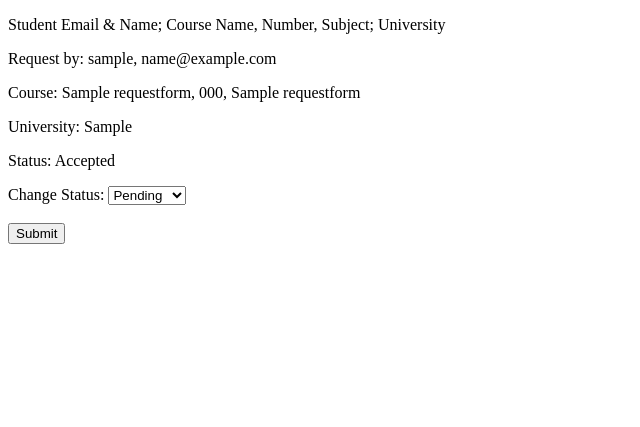
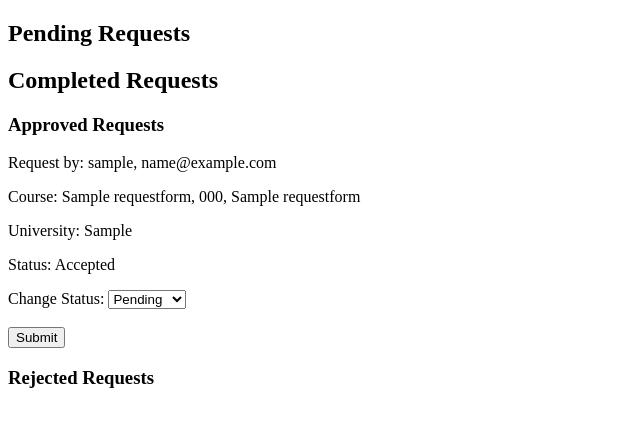
Before and after one commit to bdoniger/transfer-course-equivalencies, a Django app: page /pendingRequests/ in a window 1280 px wide. Shown: the part 66-493 px from the top of the page, without its empty margins (0-640 px from the left). Run offline with Django 4.2, Linux system fonts and the light colour scheme; tables that the repository leaves empty hold one stand-in row (values such as "Sample post"); some libraries are stand-ins or nearby versions.

Commit message:
Update request page to group by status

```diff
--- a/TransferGuide/templates/TransferGuide/PendingRequests.html
+++ b/TransferGuide/templates/TransferGuide/PendingRequests.html
@@ -61,29 +61,86 @@ li name {
     </ul>
 </nav>
 <body>
-  <p>Student Email & Name; Course Name, Number, Subject; University</p>
+<h2>Pending Requests</h2>
+{#          <p>Student Email & Name; Course Name, Number, Subject; University</p>#}
           <p></p>
   {%for request in requests%}
+      {% if request.status == "Pending" %}
+          {% for request2 in requests %}
+            {% if request2.id == request.id %}
               <p>Request by: {{request.studentName}}, {{request.studentEmail}}</p>
               <p>Course: {{request.courseSubject}}, {{request.courseNumber}}, {{request.courseName}}</p>
               <p>University: {{request.university}}</p>
-
-
                 <p>Status: {{ request.status }}</p>
                 <form action="{% url 'pendingRequests' %}" method="GET">
             {#      {% csrf_token %}#}
                   <label for="status">Change Status:</label>
                   <select name="status" id="status">
-        <option value="pending">Pending</option>
-        <option value="rejected">Rejected</option>
-        <option value="accepted">Accepted</option>
+                    <option value="Pending">Pending</option>
+                    <option value="Rejected">Rejected</option>
+                    <option value="Accepted">Accepted</option>
                   </select>
                   <br><br>
                   <input type="hidden" name="request_id" value="{{ request.id }}">
                   <input type="submit" value="Submit">
                 </form>
+            {% endif %}
           {% endfor %}
-
+      {% endif %}
+  {% endfor %}
+<h2>Completed Requests</h2>
+{#          <p>Student Email & Name; Course Name, Number, Subject; University</p>#}
+          <p></p>
+<h3>Approved Requests</h3>
+{%for request in requests %}
+    {% if request.status == "Accepted" %}
+        {% for request2 in requests %}
+            {% if request2.id == request.id %}
+              <p>Request by: {{request.studentName}}, {{request.studentEmail}}</p>
+              <p>Course: {{request.courseSubject}}, {{request.courseNumber}}, {{request.courseName}}</p>
+              <p>University: {{request.university}}</p>
+                <p>Status: {{ request.status }}</p>
+                <form action="{% url 'pendingRequests' %}" method="GET">
+            {#      {% csrf_token %}#}
+                  <label for="status">Change Status:</label>
+                  <select name="status" id="status">
+                    <option value="Pending">Pending</option>
+                    <option value="Rejected">Rejected</option>
+                    <option value="Accepted">Accepted</option>
+                  </select>
+                  <br><br>
+                  <input type="hidden" name="request_id" value="{{ request.id }}">
+                  <input type="submit" value="Submit">
+                </form>
+            {% endif %}
+        {% endfor %}
+    {% endif %}
+{% endfor %}
+<h3>Rejected Requests</h3>
+{%for request in requests %}
+    {% if request.status == "Rejected" %}
+        {% for request2 in requests %}
+            {% if request2.id == request.id %}
+              <p>Request by: {{request.studentName}}, {{request.studentEmail}}</p>
+              <p>Course: {{request.courseSubject}}, {{request.courseNumber}}, {{request.courseName}}</p>
+              <p>University: {{request.university}}</p>
+                <p>Status: {{ request.status }}</p>
+                <form action="{% url 'pendingRequests' %}" method="GET">
+            {#      {% csrf_token %}#}
+                  <label for="status">Change Status:</label>
+                  <select name="status" id="status">
+                    <option value="Pending">Pending</option>
+                    <option value="Rejected">Rejected</option>
+                    <option value="Accepted">Accepted</option>
+                  </select>
+                  <br><br>
+                  <input type="hidden" name="request_id" value="{{ request.id }}">
+                  <input type="submit" value="Submit">
+                </form>
+            {% endif %}
+        {% endfor %}
+    {% endif %}
+{% endfor %}
   {% if not requests%}
   <p>No Class Requests</p>
   {% endif %}
```
Lines whose indentation alone changed are shown as unchanged.
